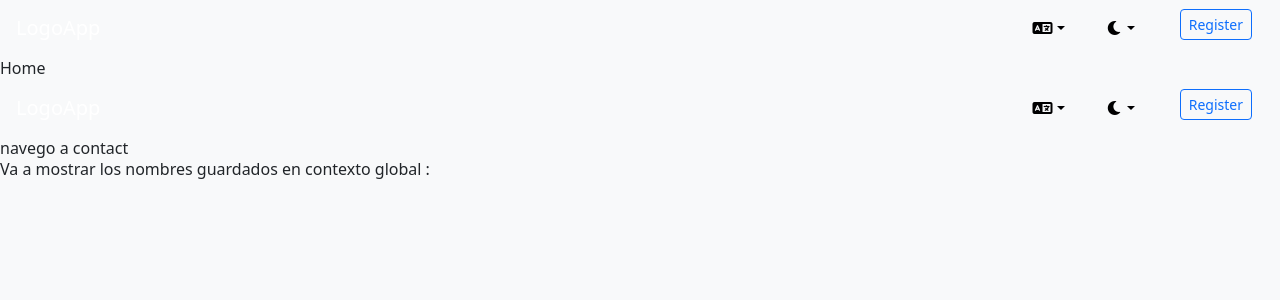
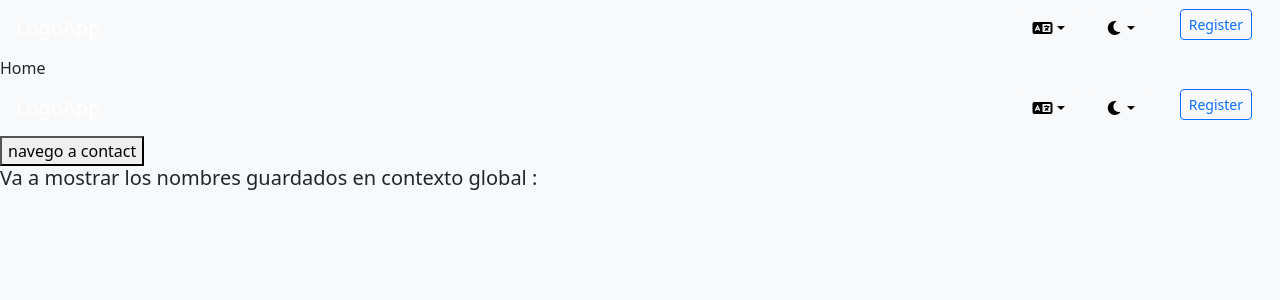
Before and after one commit to Francmho/Course-Project-itransition, a React (Create React App) app: page /home in a window 1280 px wide. Shown: the top 300 px of the page. Built offline with nearby package versions, Linux system fonts and the light colour scheme.

Commit message:
Cleaning Tailwind and Render unused files

```diff
--- a/postcss.config.js
+++ /dev/null
@@ -1,6 +0,0 @@
-module.exports = {
-  plugins: {
-    tailwindcss: {},
-    autoprefixer: {},
-  },
-}
--- a/src/App.js
+++ b/src/App.js
@@ -7,10 +7,6 @@ import './App.css';
 
 function App() {
   const { store } = useContext(Context);
-
-  // useEffect(() => {
-  //   document.body.setAttribute('data-theme', store.theme === 'dark' ? 'dark' : 'light');
-  // }, [store.theme]);
 
   return (
     <div className={`app-container ${store.theme === 'dark' ? 'bg-dark text-light' : 'bg-light text-dark'}`}>
--- a/src/components/Navbar.jsx
+++ b/src/components/Navbar.jsx
@@ -82,7 +82,7 @@ const Navbar = () => {
       `} tabIndex="-1" id="offcanvasRegister" aria-labelledby="offcanvasRegisterLabel" data-bs-scroll="true" data-bs-backdrop="true">
         <div className="offcanvas-header fs-5">
           <h5 className="offcanvas-title" id="offcanvasRegisterLabel">{t('common.register')}</h5>
-          <button type="button" className="btn-close btn-close-white" data-bs-dismiss="offcanvas" aria-label="Close"
+          <button type="button" className={`btn-close ${store.theme === 'dark' ? 'btn-close-white' : ''}`} data-bs-dismiss="offcanvas" aria-label="Close"
           onClick={handleClose}
           ></button>
         </div>
--- a/src/index.css
+++ b/src/index.css
@@ -11,7 +11,3 @@ code {
   font-family: source-code-pro, Menlo, Monaco, Consolas, 'Courier New',
     monospace;
 } */
-
-@tailwind base;
-@tailwind components;
-@tailwind utilities;
--- a/tailwind.config.js
+++ /dev/null
@@ -1,9 +0,0 @@
-/** @type {import('tailwindcss').Config} */
-module.exports = {
-  darkMode: 'class',
-  content: [],
-  theme: {
-    extend: {},
-  },
-  plugins: [],
-}
```
Also changed, not shown: src/App.css (+0 -35 lines), 2 other files (tests, documents, lock files or other folders).
